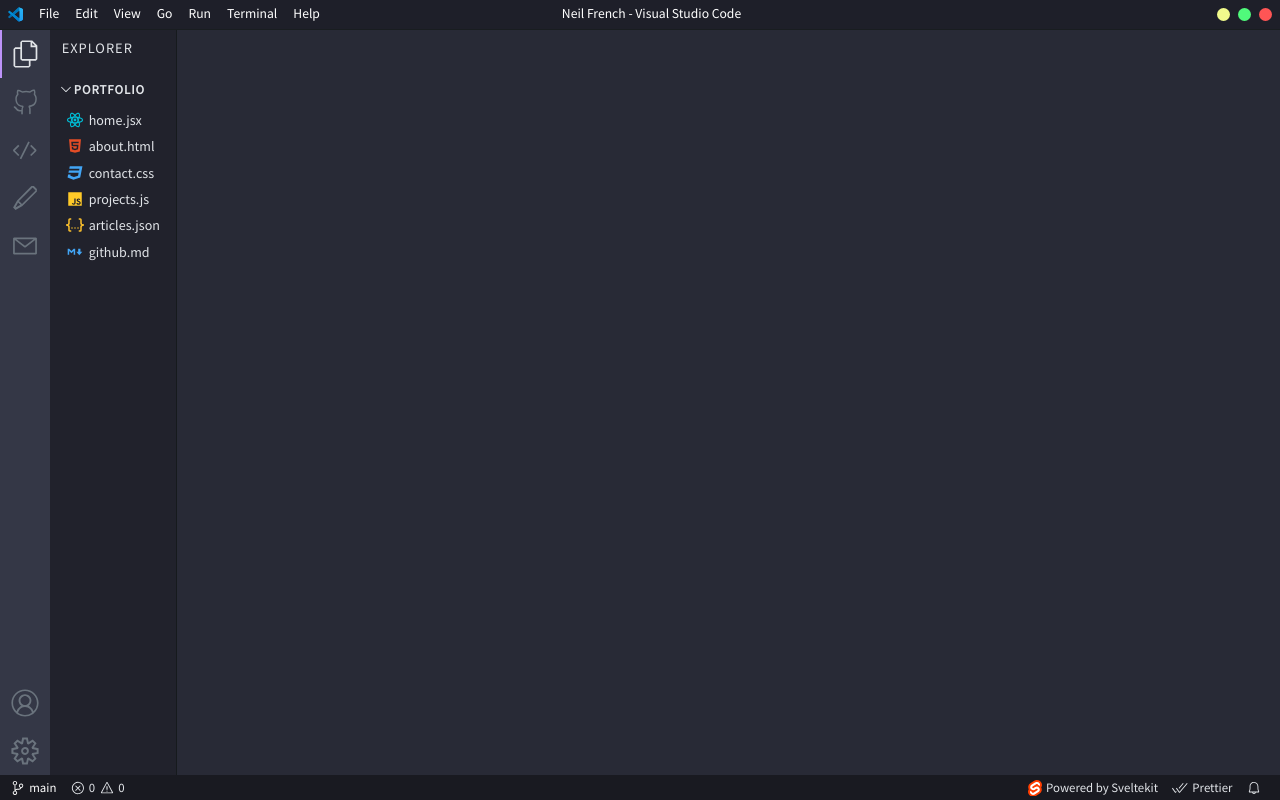
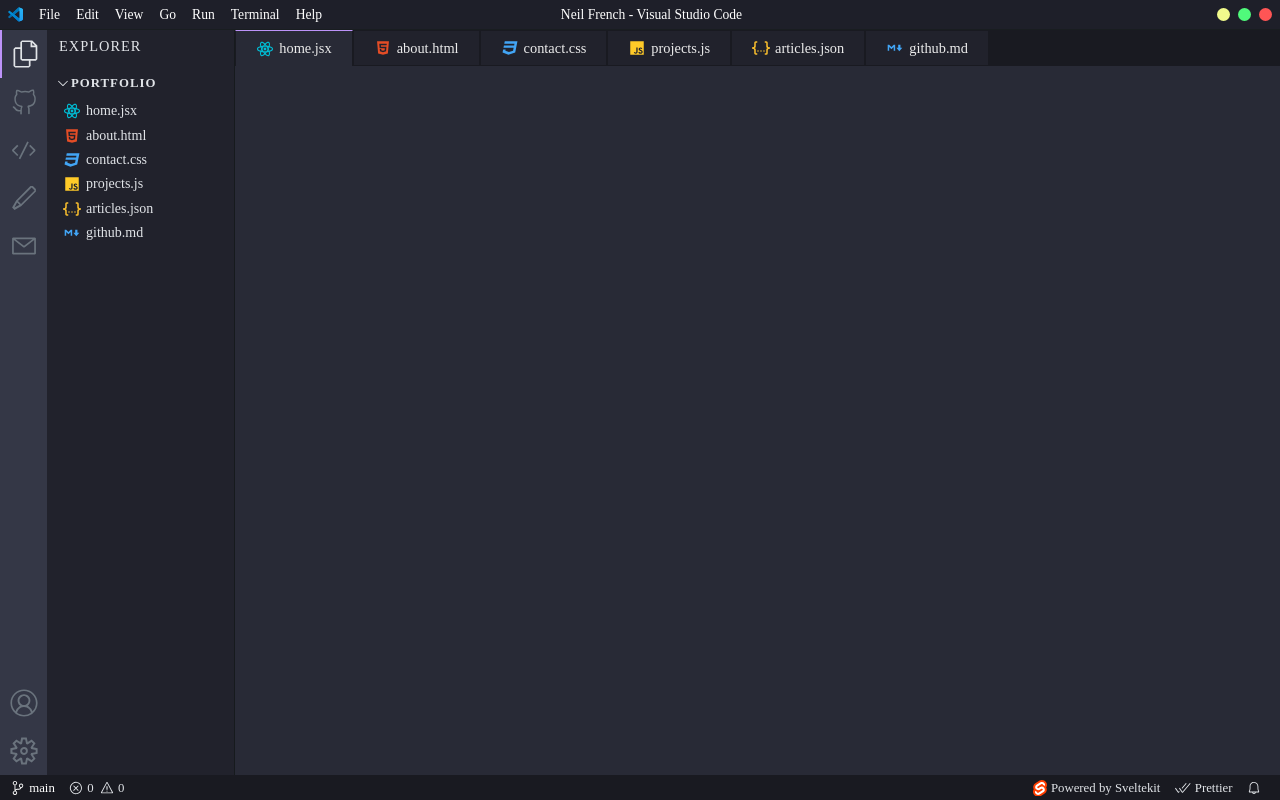
Before and after one commit to neilmfrench/homepage, a SvelteKit app: page / in a window 1280 px wide. Built offline with nearby package versions, Linux system fonts and the light colour scheme.

Commit message:
More css fixes

```diff
--- a/src/app.css
+++ b/src/app.css
@@ -1,6 +1,10 @@
 @tailwind base;
 @tailwind components;
 @tailwind utilities;
+
+html {
+  line-height: normal;
+}
 
 /* GitHub Dark */
 [data-theme='github-dark'] {
--- a/src/routes/Explorer.svelte
+++ b/src/routes/Explorer.svelte
@@ -46,9 +46,9 @@
 </script>
 
 <div class="w-[18vw] text-[rgb(225,228,232)] border-r-[color:var(--explorer-border)] border-r border-solid bg-[var(--explorer-bg)] font-['Source_Sans_Pro']
-  max-[2000px]:w-[10vw] max-[900px]:w-[20vw] max-[600px]:hidden"
+  min-[2000px]:w-[10vw] max-[900px]:w-[20vw] max-[600px]:hidden"
 >
-  <p class="font-light uppercase text-[0.9rem] tracking-[1px] mb-3 px-3 py-2">Explorer</p>
+  <p class="font-light uppercase text-[0.9rem] tracking-[1px] mb-3 py-2 px-3">Explorer</p>
   <div>
     <input
       type="checkbox"
@@ -64,13 +64,15 @@
       <ChevronRight
         className={`transition-transform duration-[0.2s] ${portfolioOpen ? 'transform rotate-90' : ''}`}
       />
-      Portfolio
+      <!-- <p class="ml-1"> -->
+        Portfolio
+      <!-- </p> -->
     </label>
     <div
       class={`px-0 py-2 cursor-pointer ${portfolioOpen ? 'block' : 'hidden'}`}
     >
     {#each explorerItems as { name, path, Icon }}
-      <div class="flex items-center text-sm px-4 py-[0.2rem] hover:bg-[var(--explorer-hover-bg)]">
+      <div class="flex items-center [font-size:0.875rem] px-4 py-[0.2rem] hover:bg-[var(--explorer-hover-bg)]">
         <Icon />
         <p class="ml-[5px]">{name}</p>
       </div>
--- /dev/null
+++ b/src/routes/Tab.svelte
@@ -0,0 +1,12 @@
+<script lang="ts">
+  export let fileName: string;
+  export let path: string;
+  export let active: boolean;
+</script>
+
+<div class={`text-[#ececec] flex items-center border border-[color:var(--tab-border)] text-[0.9rem] cursor-pointer px-5 py-2 border-solid font-['Source_Sans_Pro']
+  ${active ? 'border-t-[color:var(--accent-color)] border-b-0 border-t border-solid bg-[var(--tab-active-bg)]' : 'bg-[var(--tab-bg)]'}`}
+>
+  <slot />
+  <p class="ml-[5px]">{fileName}</p>
+</div>
--- a/src/routes/Tabsbar.svelte
+++ b/src/routes/Tabsbar.svelte
@@ -0,0 +1,55 @@
+<script lang="ts">
+  import { page } from "$app/stores";
+  import ReactIcon from "$lib/components/icons/ReactIcon.svelte";
+  import HtmlIcon from "$lib/components/icons/HtmlIcon.svelte";
+  import CssIcon from "$lib/components/icons/CssIcon.svelte";
+  import JsIcon from "$lib/components/icons/JsIcon.svelte";
+  import JsonIcon from "$lib/components/icons/JsonIcon.svelte";
+  import MarkdownIcon from "$lib/components/icons/MarkdownIcon.svelte";
+  import Tab from "./Tab.svelte";
+
+  const tabs = [
+    {
+      name: 'home.jsx',
+      path: '/',
+      Icon: ReactIcon,
+    },
+    {
+      name: 'about.html',
+      path: '/about',
+      Icon: HtmlIcon,
+    },
+    {
+      name: 'contact.css',
+      path: '/contact',
+      Icon: CssIcon,
+    },
+    {
+      name: 'projects.js',
+      path: '/projects',
+      Icon: JsIcon
+    },
+    {
+      name: 'articles.json',
+      path: '/articles',
+      Icon: JsonIcon
+    },
+    {
+      name: 'github.md',
+      path: '/github',
+      Icon: MarkdownIcon
+    },
+  ];
+  export let route = $page.route.id;
+</script>
+
+<div class="flex overflow-x-auto bg-[var(--tabs-bg)]
+  max-[900px]:w-[78vw]
+  max-[600px]:w-[89.5vw]"
+>
+  {#each tabs as { name, path, Icon } }
+    <Tab fileName={name} path={path} active={route == path}>
+      <Icon />
+    </Tab>
+  {/each}
+</div>
```
Also changed, not shown: src/routes/+layout.svelte (+4 -4 lines).
